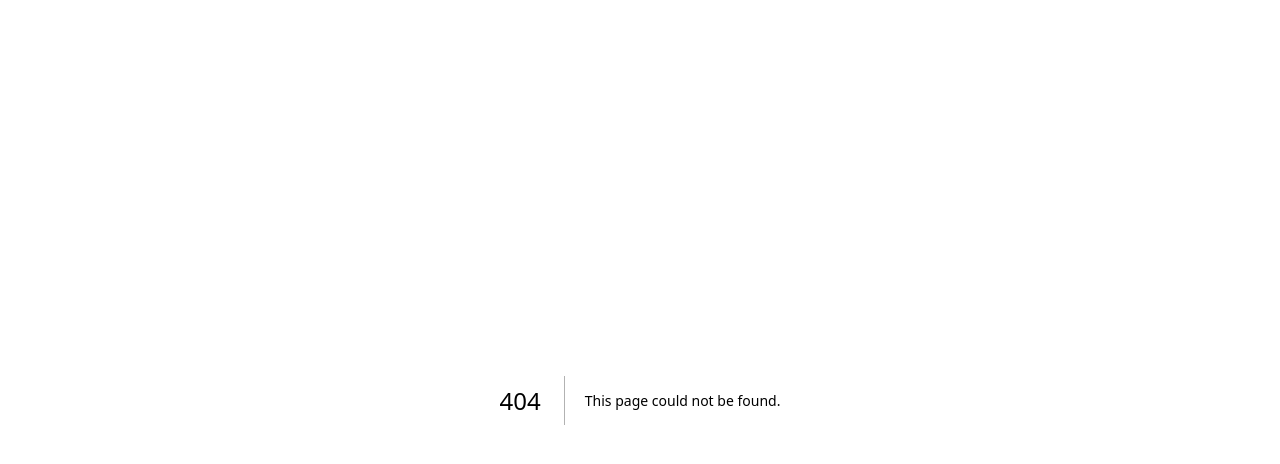
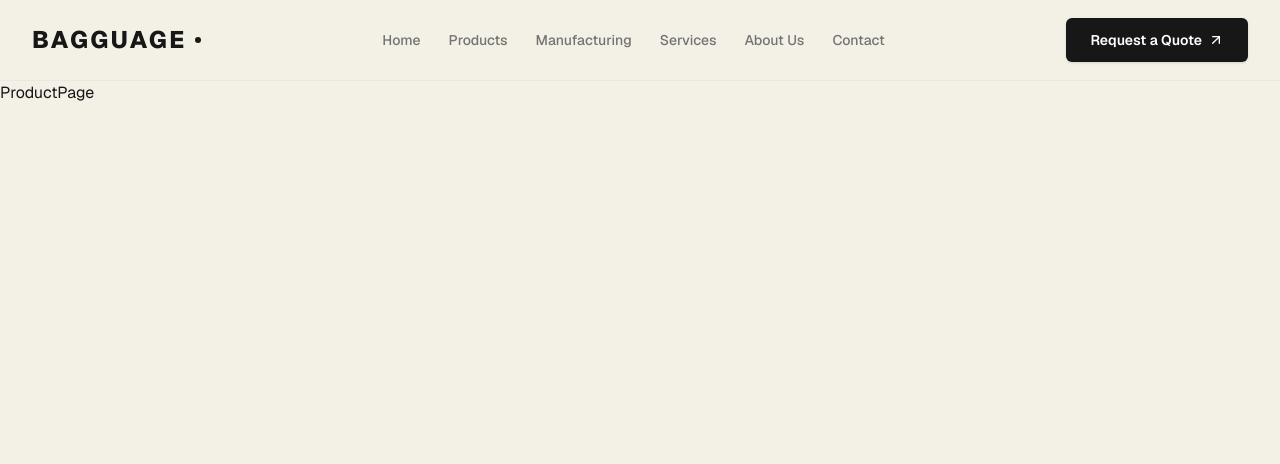
Before and after one commit to MILON-2377/luggage-showroom-frontend, a Next.js app: page /product in a window 1280 px wide. Before the commit this address had no page. Shown: the top 464 px of the page. Built offline with nearby package versions, Linux system fonts and the light colour scheme.

Commit message:
product and product-detail page added

```diff
--- /dev/null
+++ b/src/app/(public)/product/[slug]/page.tsx
@@ -0,0 +1,7 @@
+import React from 'react'
+
+export default function ProductDetailsPage() {
+  return (
+    <div>ProductDetailsPage</div>
+  )
+}
--- /dev/null
+++ b/src/app/(public)/product/page.tsx
@@ -0,0 +1,7 @@
+import React from 'react'
+
+export default function ProductPage() {
+  return (
+    <div>ProductPage</div>
+  )
+}
```
